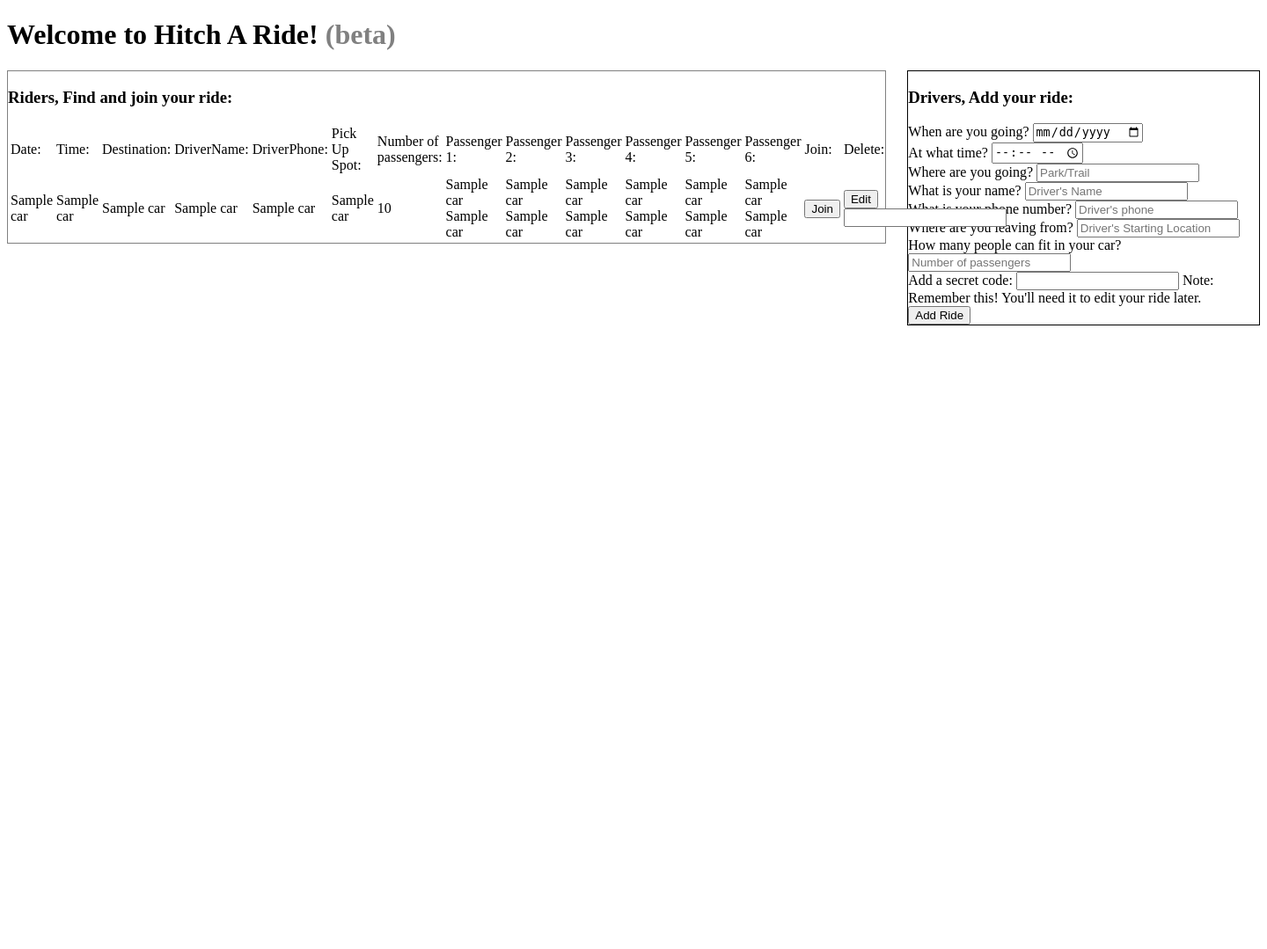
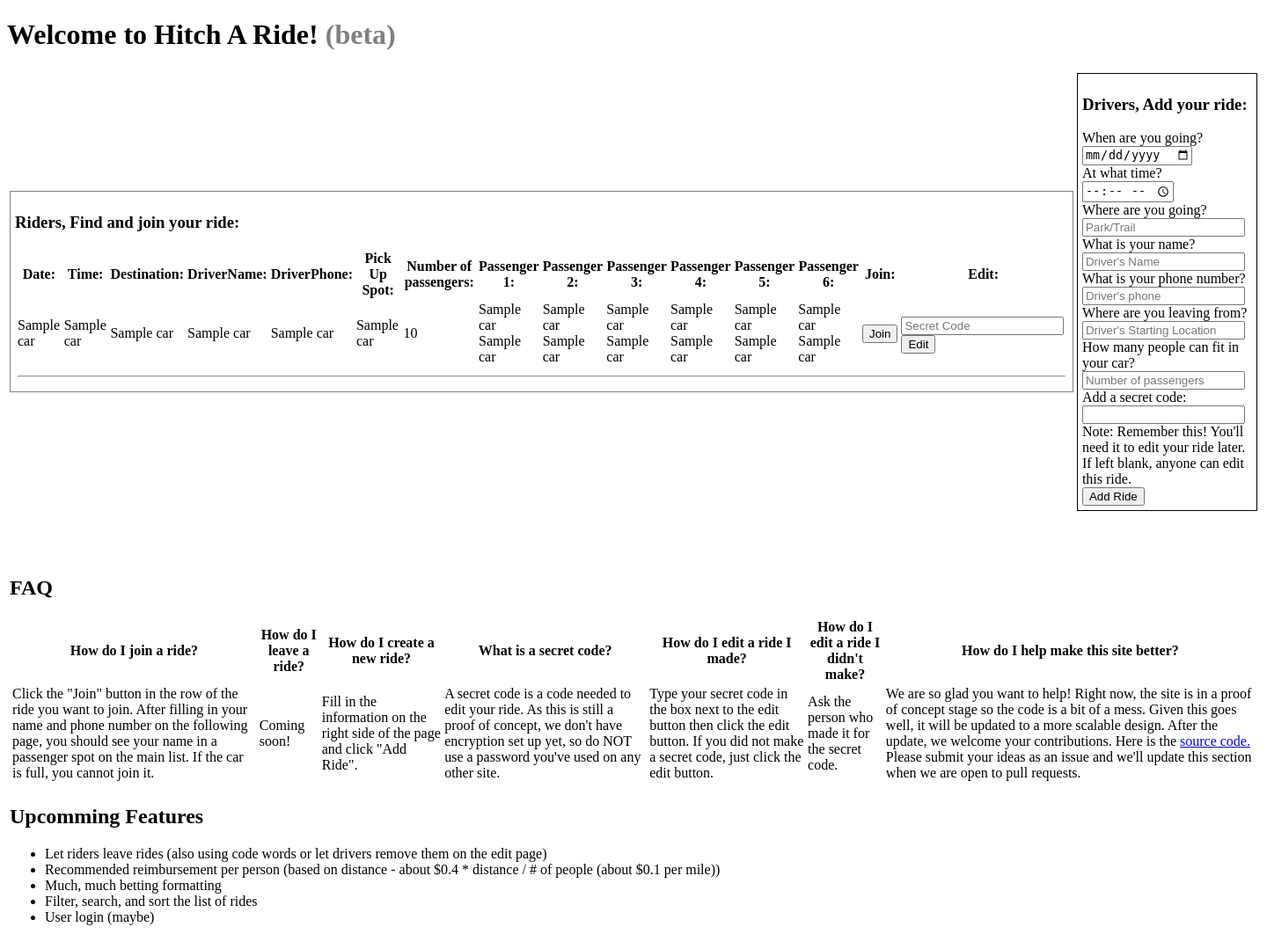
Before and after one commit to mes258/hikePool, a Flask app: template templates/index.html in a window 1440 px wide. Shown: the whole page at 88% size. Before the commit the page ends 370 px from the top, so only its background shows below. Run offline with Flask 2, Linux system fonts and the light colour scheme; the template is opened without the code that fills it: most values are stand-ins (such as "Sample title", 1, 10 or a date in 2020).

Commit message:
Added FAQ, more formatting changes

```diff
--- a/app.py
+++ b/app.py
@@ -49,7 +49,7 @@ def join_car_Submit(carID):
 def edit_car(carID):
     secretCode = request.form.get('sc')
     car = getCar(carID)
-    if secretCode == car[0][20]:
+    if car[0][20] == None or secretCode == car[0][20]:
         return render_template('edit.html', car=car)
     else:
         cars = get_cars()
--- a/templates/edit.html
+++ b/templates/edit.html
@@ -14,8 +14,10 @@
                 Where are you leaving from? <input value="{{c[5]}}" name = "location"> <br>
                 <input type="submit" value="Save changes">
             </form>
+            <br>
+            <br>
             <form action="/delete/{{'%d' %c[0]}}" method="post">
-                <input type="submit" value="Delete" />
+                <input type="submit" value="Delete Ride" />
             </form>
         {% endfor %}
     </body>
--- a/templates/index.html
+++ b/templates/index.html
@@ -3,40 +3,28 @@
 <html>
     <body>
         <h1> Welcome to Hitch A Ride! <span style="color: grey;">(beta)</span></h1>
-        <div style="border: 1px solid black; width: 28%; float: right">
-            <h3>Drivers, Add your ride:</h3>
-            <form action="/" method="post">
-                When are you going? <input type="date" placeholder="Date of Trip" name = "date"> <br>
-                At what time? <input type="time" name="time"> <br>
-                Where are you going? <input placeholder="Park/Trail" name = "destination"> <br>
-                What is your name? <input placeholder="Driver's Name" name = "name"> <br>
-                What is your phone number? <input placeholder="Driver's phone" name = "phone"> <br>
-                Where are you leaving from? <input placeholder="Driver's Starting Location" name = "location"> <br>
-                How many people can fit in your car? <input type="number" placeholder="Number of passengers" name = "passengerNum"> <br>
-                Add a secret code: <input type="password" name="secretCode"> Note: Remember this! You'll need it to edit your ride later.<br>
-                <input type="submit" value="Add Ride">
-            </form>
-        </div>
-
-        <div style="border: 1px solid grey; width: 70%; float: left">
+        <table>
+            <tr>
+                <td>
+                    <div style="border: 1px solid grey; float: left; padding: 5px;">
                         <h3>Riders, Find and join your ride:</h3>
                         <table>
                             <tr>
-                    <td>Date:</td>
-                    <td>Time:</td>
-                    <td>Destination:</td>
-                    <td>DriverName:</td>
-                    <td>DriverPhone:</td>
-                    <td>Pick Up Spot:</td>
-                    <td>Number of passengers:</td>
-                    <td>Passenger 1:</td>
-                    <td>Passenger 2:</td>
-                    <td>Passenger 3:</td>
-                    <td>Passenger 4:</td>
-                    <td>Passenger 5:</td>
-                    <td>Passenger 6:</td>
-                    <td>Join:</td>
-                    <td>Delete:</td>
+                                <th>Date:</th>
+                                <th>Time:</th>
+                                <th>Destination:</th>
+                                <th>DriverName:</th>
+                                <th>DriverPhone:</th>
+                                <th>Pick Up Spot:</th>
+                                <th>Number of passengers:</th>
+                                <th>Passenger 1:</th>
+                                <th>Passenger 2:</th>
+                                <th>Passenger 3:</th>
+                                <th>Passenger 4:</th>
+                                <th>Passenger 5:</th>
+                                <th>Passenger 6:</th>
+                                <th>Join:</th>
+                                <th>Edit:</td>
                             </tr>
                             {% for car in cars %}
                             <tr>
@@ -56,14 +44,105 @@
                                 <td><form action="/join/{{"%d" %car[0]}}" method="post">
                                     <input type="submit" value="Join">
                                 </form></td>
-                    <td><form action="/edit/{{"%d" %car[0]}}" method="post">
+                                <td style="padding-top: 5px;"><form action="/edit/{{"%d" %car[0]}}" method="post">
+                                    <input type="password" name="sc" placeholder="Secret Code" />
                                     <input type="submit" value="Edit" />
-                        <input type="password" name="sc" />
                                     </form>
+                                </td>
+                            </tr>
+                            <tr>
+                                <td colspan="15">
+                                    <hr>
                                 </td>
                             </tr>
                             {% endfor %}
                         </table>
                     </div>
+                </td>
+                <td>
+                    <div style="border: 1px solid black;   padding: 5px;">
+                        <h3>Drivers, Add your ride:</h3>
+                        <form action="/" method="post">
+                            When are you going? <input type="date" placeholder="Date of Trip" name = "date"> <br>
+                            At what time? <input type="time" name="time"> <br>
+                            Where are you going? <input placeholder="Park/Trail" name = "destination"> <br>
+                            What is your name? <input placeholder="Driver's Name" name = "name"> <br>
+                            What is your phone number? <input placeholder="Driver's phone" name = "phone"> <br>
+                            Where are you leaving from? <input placeholder="Driver's Starting Location" name = "location"> <br>
+                            How many people can fit in your car? <input type="number" placeholder="Number of passengers" name = "passengerNum"> <br>
+                            Add a secret code: <input type="password" name="secretCode"> Note: Remember this! You'll need it to edit your ride later. If left blank, anyone can edit this ride.<br>
+                            <input type="submit" value="Add Ride">
+                        </form>
+                    </div>
+                </td>
+            </tr>
+            <tr>
+                <td colspan="2">
+                    <div style=" position: inline; width: 100%; padding-top: 50px;">
+                        <h2>FAQ</h2>
+                        <table>
+                            <tr>
+                                <th>
+                                    How do I join a ride?
+                                </th>
+                                <th>
+                                    How do I leave a ride?
+                                </th>
+                                <th>
+                                    How do I create a new ride?
+                                </th>
+                                <th>
+                                    What is a secret code?
+                                </th>
+                                <th>
+                                    How do I edit a ride I made?
+                                </th>
+                                <th>
+                                    How do I edit a ride I didn't make?
+                                </th>
+                                <th>
+                                    How do I help make this site better?
+                                </th>
+                            </tr>
+                            <tr>
+                                <td>
+                                    Click the "Join" button in the row of the ride you want to join. After filling in your name and phone number on the following page, you should see your name in a passenger spot on the main list. If the car is full, you cannot join it.
+                                </td>
+                                <td>
+                                    Coming soon!
+                                </td>
+                                <td>
+                                    Fill in the information on the right side of the page and click "Add Ride".
+                                </td>
+                                <td>
+                                    A secret code is a code needed to edit your ride. As this is still a proof of concept, we don't have encryption set up yet, so do NOT use a password you've used on any other site.
+                                </td>
+                                <td>
+                                    Type your secret code in the box next to the edit button then click the edit button. If you did not make a secret code, just click the edit button.
+                                </td>
+                                <td>
+                                    Ask the person who made it for the secret code.
+                                </td>
+                                <td>
+                                    We are so glad you want to help! Right now, the site is in a proof of concept stage so the code is a bit of a mess. Given this goes well, it will be updated to a more scalable design. After the update, we welcome your contributions. Here is the <a href="https://github.com/mes258/hitcharide">source code.</a> Please submit your ideas as an issue and we'll update this section when we are open to pull requests.
+                                </td>
+                            </tr>
+                        </table>
+                    </div>
+                </td>
+            </tr>
+            <tr>
+                <td>
+                    <h2>Upcomming Features</h2>
+                    <ul>
+                        <li>Let riders leave rides (also using code words or let drivers remove them on the edit page)</li>
+                        <li>Recommended reimbursement per person (based on distance - about $0.4 * distance / # of people (about $0.1 per mile))</li>
+                        <li>Much, much betting formatting</li>
+                        <li>Filter, search, and sort the list of rides</li>
+                        <li>User login (maybe)</li>
+                    </ul>
+                </td>
+            </tr>
+        </table>
     </body>
 </html>
```
Also changed, not shown: models.py (+10 -10 lines), README.md, database.db. Lines whose indentation alone changed are shown as unchanged.
